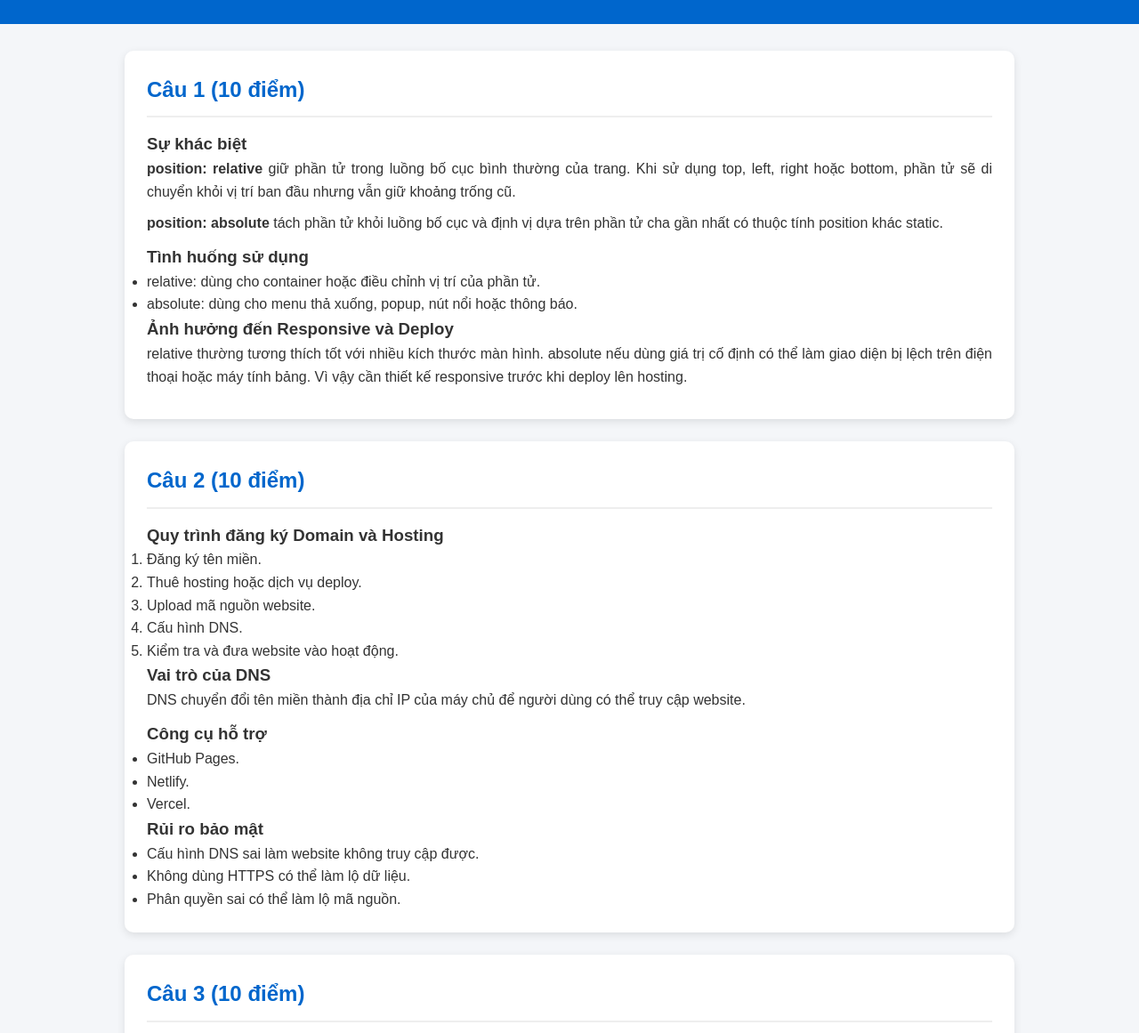
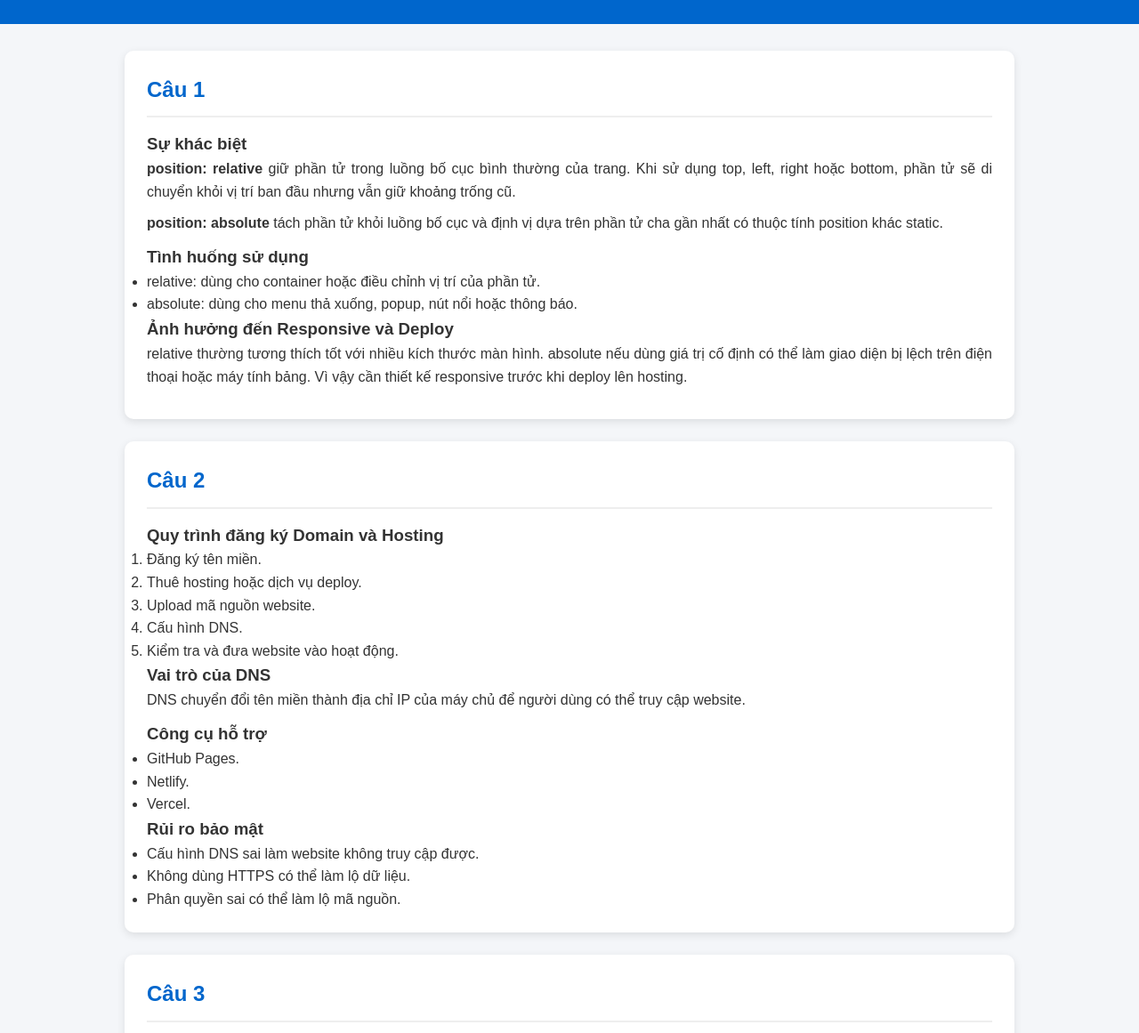
Before and after one commit to DinoXanh/LyThuyet, a plain HTML site: page index.html in a window 1280 px wide. Shown: the part 110-1271 px from the top of the page at 89% size. Drawn offline with Linux system fonts and the light colour scheme.

Commit message:
Update index.html

```diff
--- a/index.html
+++ b/index.html
@@ -16,7 +16,7 @@
 <div class="container">
 
     <div class="card">
-        <h2>Câu 1 (10 điểm)</h2>
+        <h2>Câu 1 </h2>
 
         <h3>Sự khác biệt</h3>
         <p><b>position: relative</b> giữ phần tử trong luồng bố cục bình thường của trang. Khi sử dụng top, left, right hoặc bottom, phần tử sẽ di chuyển khỏi vị trí ban đầu nhưng vẫn giữ khoảng trống cũ.</p>
@@ -34,7 +34,7 @@
     </div>
 
     <div class="card">
-        <h2>Câu 2 (10 điểm)</h2>
+        <h2>Câu 2 </h2>
 
         <h3>Quy trình đăng ký Domain và Hosting</h3>
         <ol>
@@ -64,7 +64,7 @@
     </div>
 
     <div class="card">
-        <h2>Câu 3 (10 điểm)</h2>
+        <h2>Câu 3 </h2>
 
         <h3>So sánh let, const và var</h3>
 
@@ -109,7 +109,7 @@ let a = 10;
     </div>
 
     <div class="card">
-        <h2>Câu 4 (10 điểm)</h2>
+        <h2>Câu 4 </h2>
 
         <h3>Khái niệm</h3>
         <p>Event Delegation là kỹ thuật gắn sự kiện lên phần tử cha để xử lý sự kiện của các phần tử con thông qua cơ chế Event Bubbling.</p>
```
